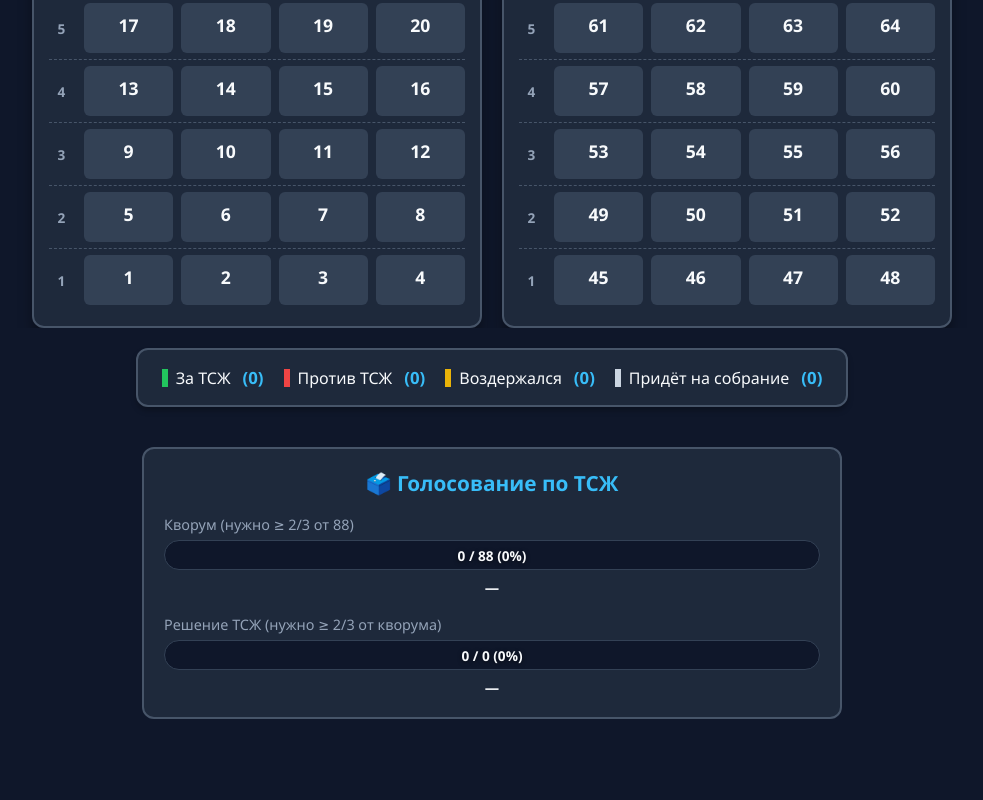
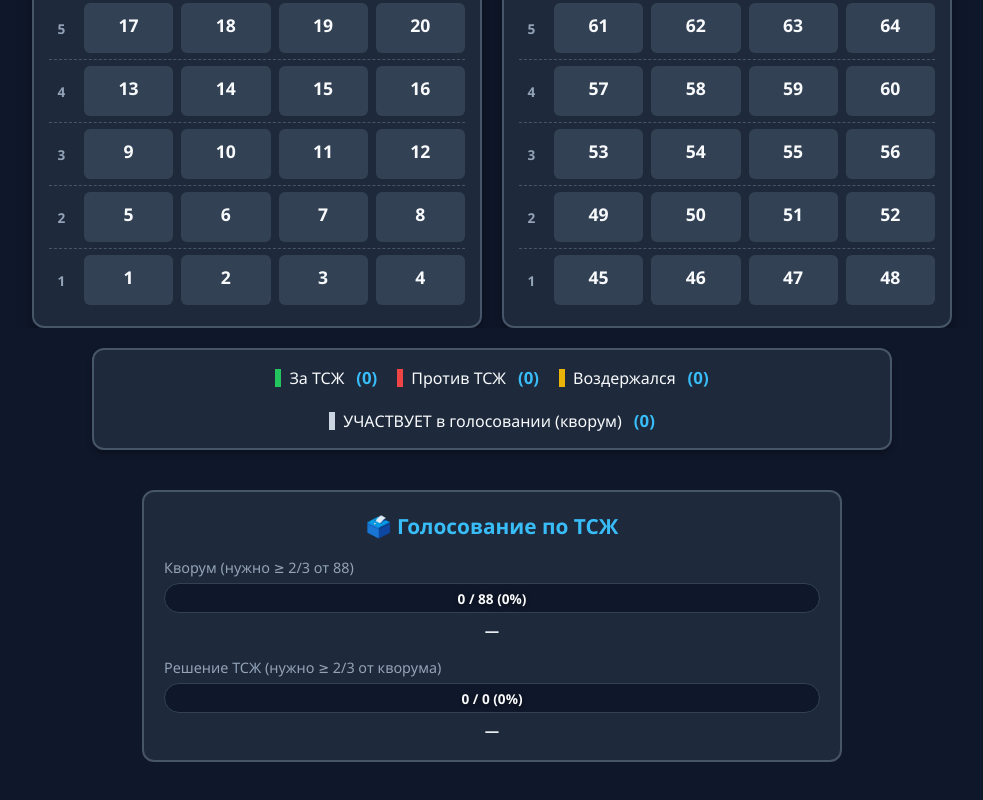
Before and after one commit to TalRash2b/koshevogo-2a, a plain HTML site: page index.html in a window 1280 px wide. Shown: the part 592-1392 px from the top of the page, without its empty margins (148-1131 px from the left). Before the commit the page ends 1361 px from the top, so only its background shows below. Drawn offline with Linux system fonts and the light colour scheme; no server answers.

Commit message:
Update index.html

```diff
--- a/index.html
+++ b/index.html
@@ -51,7 +51,7 @@
     <span class="legend-item"><span class="legend-dot vote-for"></span> За ТСЖ <span id="legendVoteFor" class="legend-count">(0)</span></span>
     <span class="legend-item"><span class="legend-dot vote-against"></span> Против ТСЖ <span id="legendVoteAgainst" class="legend-count">(0)</span></span>
     <span class="legend-item"><span class="legend-dot vote-abstain"></span> Воздержался <span id="legendVoteAbstain" class="legend-count">(0)</span></span>
-    <span class="legend-item"><span class="legend-dot attend-yes"></span> Придёт на собрание <span id="legendAttendYes" class="legend-count">(0)</span></span>
+    <span class="legend-item"><span class="legend-dot attend-yes"></span> УЧАСТВУЕТ в голосовании (кворум) <span id="legendAttendYes" class="legend-count">(0)</span></span>
 </div>
 
 <div class="tszh-stats" id="tszhStats">
```
